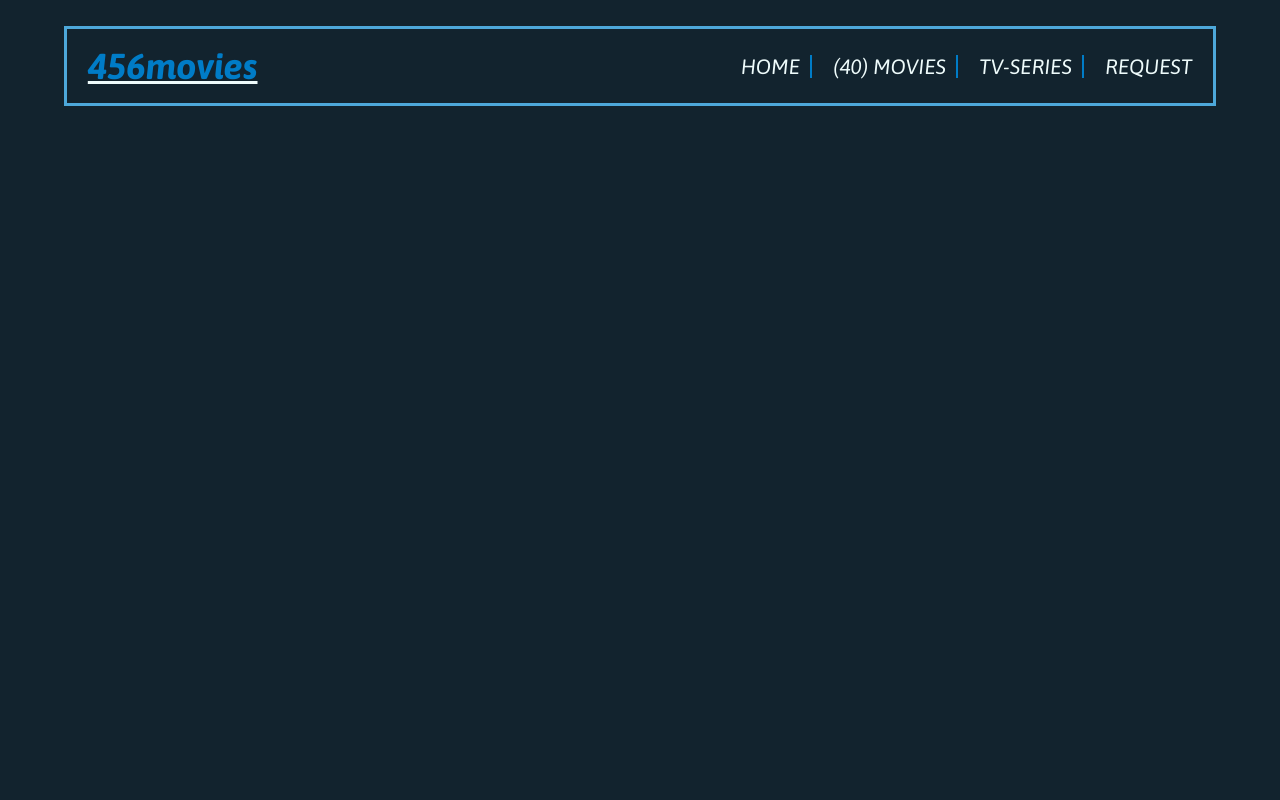
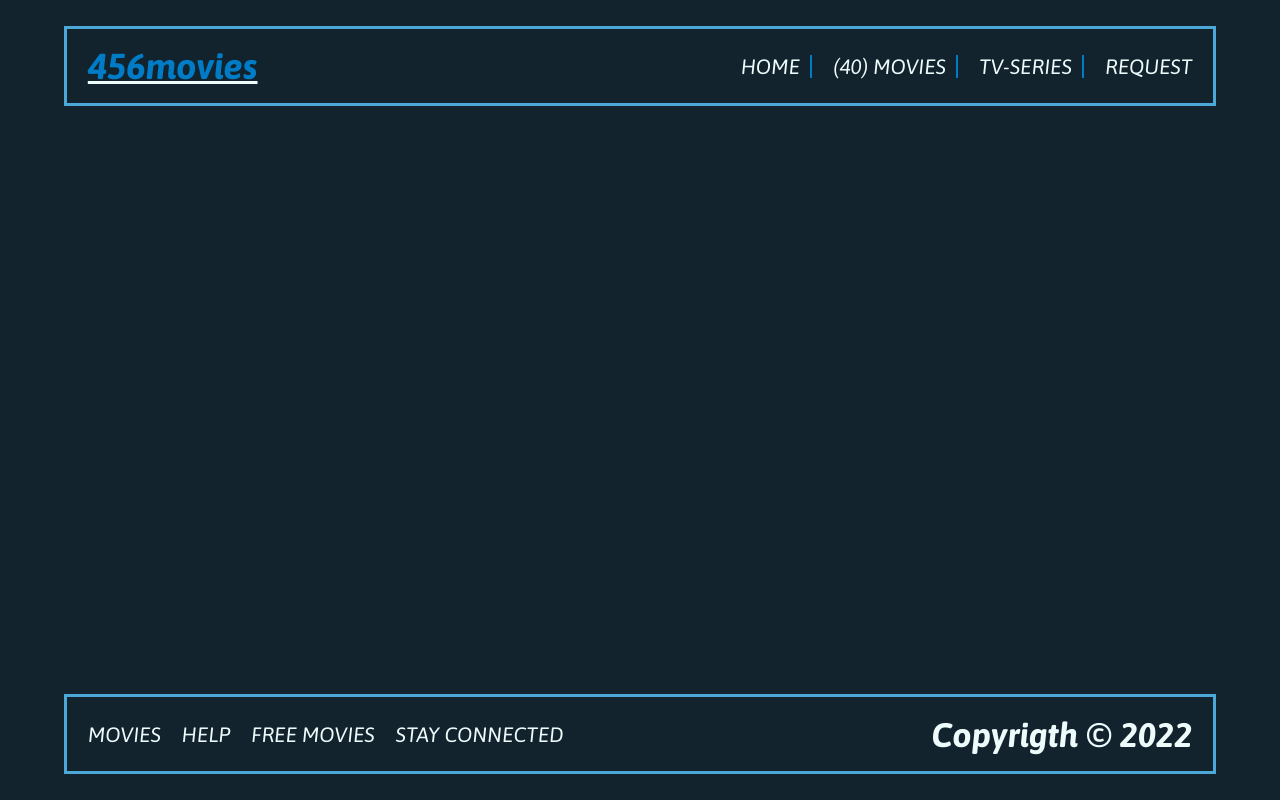
Before and after one commit to OybekKayumov/javascript-capstone, a website built with webpack: page src/index.html in a window 1280 px wide. Built offline with nearby package versions, Linux system fonts and the light colour scheme.

Commit message:
add footer

```diff
--- a/src/index.html
+++ b/src/index.html
@@ -19,5 +19,15 @@
             </ul>
         </nav>
     </header>
+
+    <footer>
+        <ul class="nav-list">
+          <li>MOVIES</li>
+          <li>HELP</li>
+          <li>FREE MOVIES</li>
+          <li>STAY CONNECTED</li>
+        </ul>
+        <h1>Copyrigth &copy; 2022</h1>
+      </footer>
 </body>
 </html>
--- a/src/style.css
+++ b/src/style.css
@@ -20,7 +20,8 @@ a {
   color: #eefbfb;
 }
 
-header {
+header,
+footer {
   display: flex;
   width: 90vw;
   height: 10vh;
@@ -54,3 +55,10 @@ h1 {
   border-right: 2.5px solid #007cc7;
   padding-right: 1rem;
 }
+
+footer {
+  position: fixed;
+  bottom: 0;
+  left: 0;
+  right: 0;
+}
```
